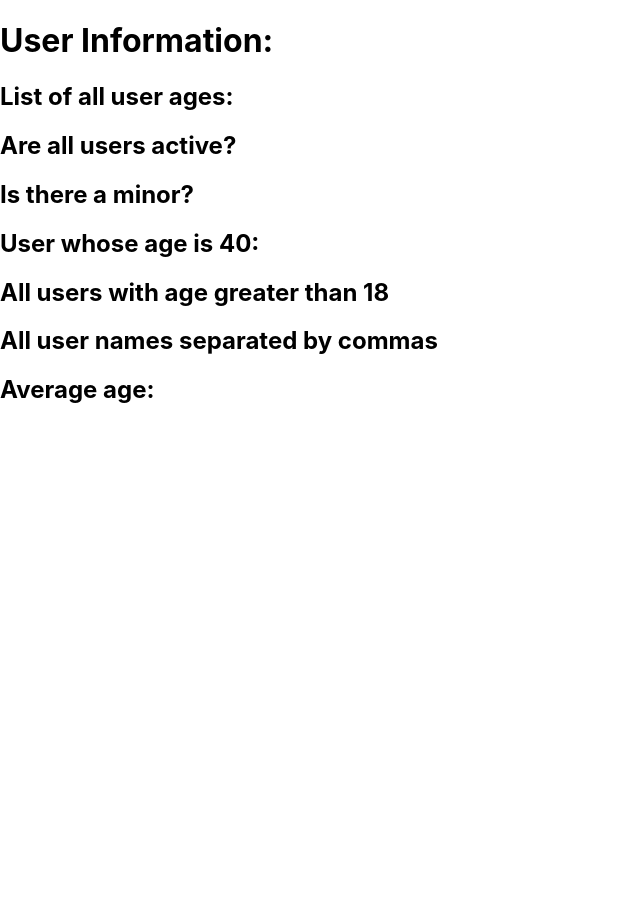
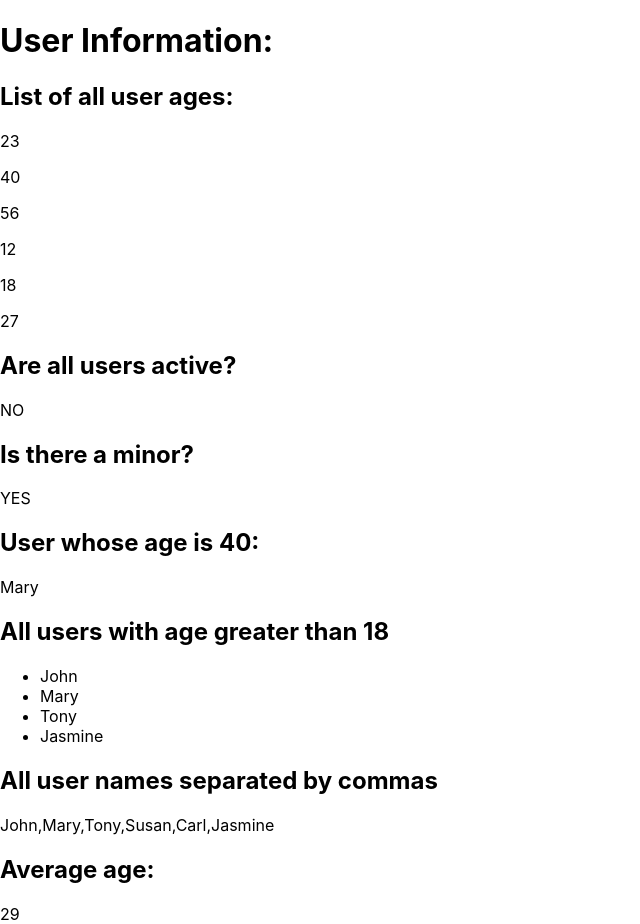
Before and after one commit to damfinkel/react-excercises, a React (Create React App) app: page / in a window 1280 px wide. Shown: the whole page, without its empty margins (0-640 px from the left). Before the commit the page ends 800 px from the top, so only its background shows below. Built offline with nearby package versions, Linux system fonts and the light colour scheme.

Commit message:
First exercise of arrays.

```diff
--- a/src/components/Array/index.tsx
+++ b/src/components/Array/index.tsx
@@ -43,6 +43,13 @@ const data = [
 // Do not repeat array methods (one method for each excercise)
 function Array() {
   // Execute 1 console log for each user displaying all user information
+  const mostrarData = (item: any) => {
+    console.log(item);
+  };
+  data.forEach(mostrarData);
+  // data.forEach(console.log);
+
+  // const item = data.find(item => item.age === 40);
 
   return (
     <div>
@@ -50,30 +57,36 @@ function Array() {
       <div>
         <h2>List of all user ages:</h2>
         {/* List all user ages, one below the other */}
+        {data.map(item => <p key={item.id}>{item.age}</p> )}
       </div>
       <div>
         <h2>Are all users active?</h2>
-        <span>{/* Show "yes" if all users are active, "no" if there isn't  */}</span>
+        <span>{data.every(item => item.active) ? 'YES' : 'NO'}</span>
       </div>
       <div>
         <h2>Is there a minor?</h2>
-        <span>{/* Show "yes" if any user is a minor (<18), "no" if there isn't any minor. Do not use "find". */}</span>
+        <span>{data.some(item => item.age < 18) ? 'YES' : 'NO'}</span>
       </div>
       <div>
         <h2>User whose age is 40:</h2>
-        <span>{/* Show the name of the user that is 40*/}</span>
+        {/* <span>{item?.name}</span> */}
+        <span>{data.find(item => item.age === 40)?.name}</span>
       </div>
       <div>
         <h2>All users with age greater than 18</h2>
-        {/* Show all the names of the users with age greater than 18*/}
+        {console.log(data.filter(item => item.age > 18))}
+        <ul>{data.filter(item => item.age > 18).map(item => <li key={item.id}>{item.name}</li>)}</ul>
       </div>
       <div>
         <h2>All user names separated by commas</h2>
         {/* e.g.: John,Mary,Tony... */}
+        {/* {console.log(data.reduce((acc, item) => acc.concat(item.name), ['']).join(','))} */}
+        {/* {console.log(data.map(item => item.name.toString()).join(','))} */}
+        <span>{data.map(item => item.name.toString()).join(',')}</span>
       </div>
       <div>
         <h2>Average age:</h2>
-        <span>{/* Display average age: */}</span>
+        <span>{((data.reduce((suma, item) => suma + item.age, 0)) / data.length).toFixed()}</span>
       </div>
     </div>
   )
```
